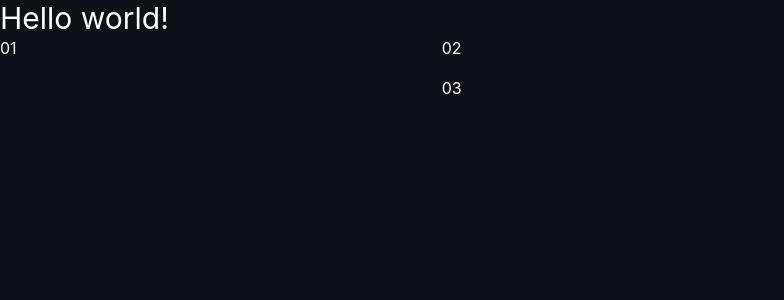
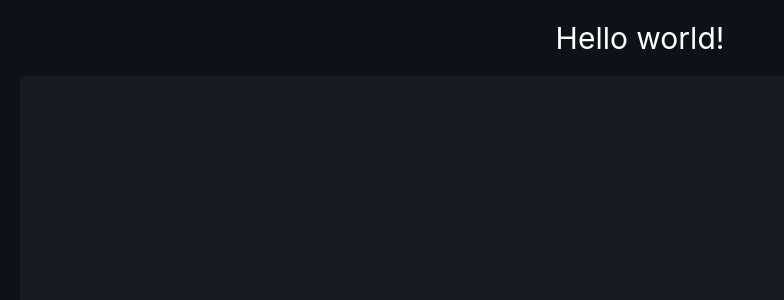
Before and after one commit to oelearning/vidly-client, a React (Vite) app: page / in a window 1280 px wide. Shown: the top 300 px of the page, without its empty margins (0-784 px from the left). Built offline with nearby package versions, Linux system fonts and the light colour scheme.

Commit message:
add reac-router-dom dependency

```diff
--- a/package.json
+++ b/package.json
@@ -10,7 +10,8 @@
   },
   "dependencies": {
     "react": "^18.2.0",
-    "react-dom": "^18.2.0"
+    "react-dom": "^18.2.0",
+    "react-router-dom": "6.3.0"
   },
   "devDependencies": {
     "@types/react": "^18.0.15",
--- a/src/VidlyApp.jsx
+++ b/src/VidlyApp.jsx
@@ -1,14 +1,9 @@
 export const VidlyApp = () => {
+  return (
+    <div className='w-full h-screen p-5 flex flex-col items-center justify-center space-y-5'>
+      <h1 className='text-3xl'>Hello world!</h1>
 
-  return (
-    <div>
-      <h1 className="text-3xl">Hello world!</h1>
-
-      <div class="grid grid-rows-3 grid-flow-col gap-4">
-  <div class="row-span-3 ...">01</div>
-  <div class="col-span-2 ...">02</div>
-  <div class="row-span-2 col-span-2 ...">03</div>
-</div>
+      <div className='w-full h-full bg-secondary rounded-lg' />
     </div>
   )
 }
--- a/src/index.css
+++ b/src/index.css
@@ -14,3 +14,7 @@
   background-color: var(--primary-color);
   color: white;
 }
+
+.bg-secondary {
+  background-color: var(--secondary-color);
+}
--- a/src/main.jsx
+++ b/src/main.jsx
@@ -1,6 +1,6 @@
 import React from 'react'
 import ReactDOM from 'react-dom/client'
-import {VidlyApp} from './VidlyApp'
+import { VidlyApp } from './VidlyApp'
 import './index.css'
 
 ReactDOM.createRoot(document.getElementById('root')).render(
```
Also changed, not shown: tailwind.config.cjs (+4 -4 lines), 1 other file (tests, documents, lock files or other folders).
